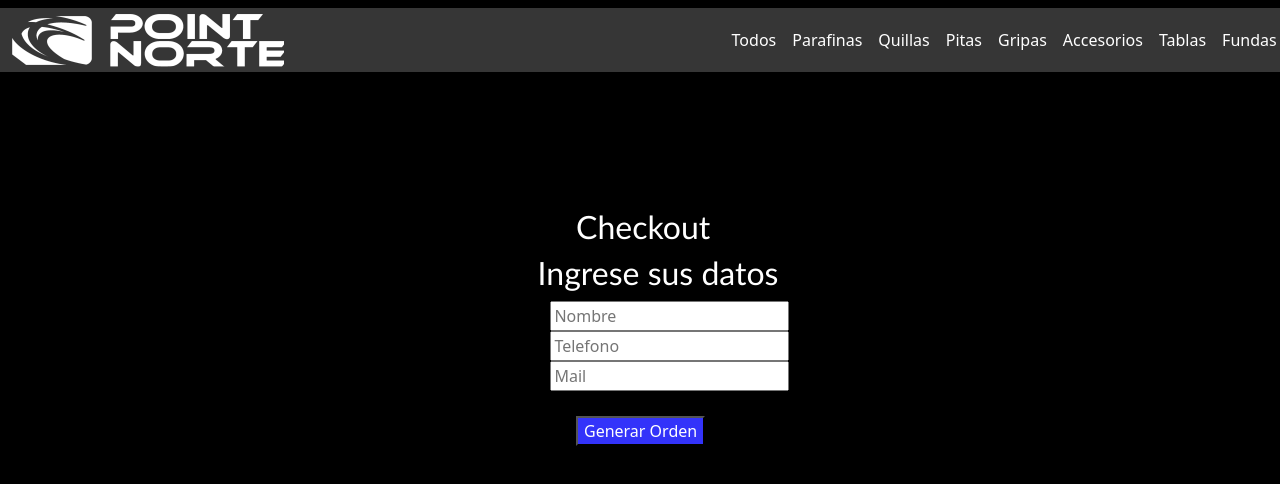
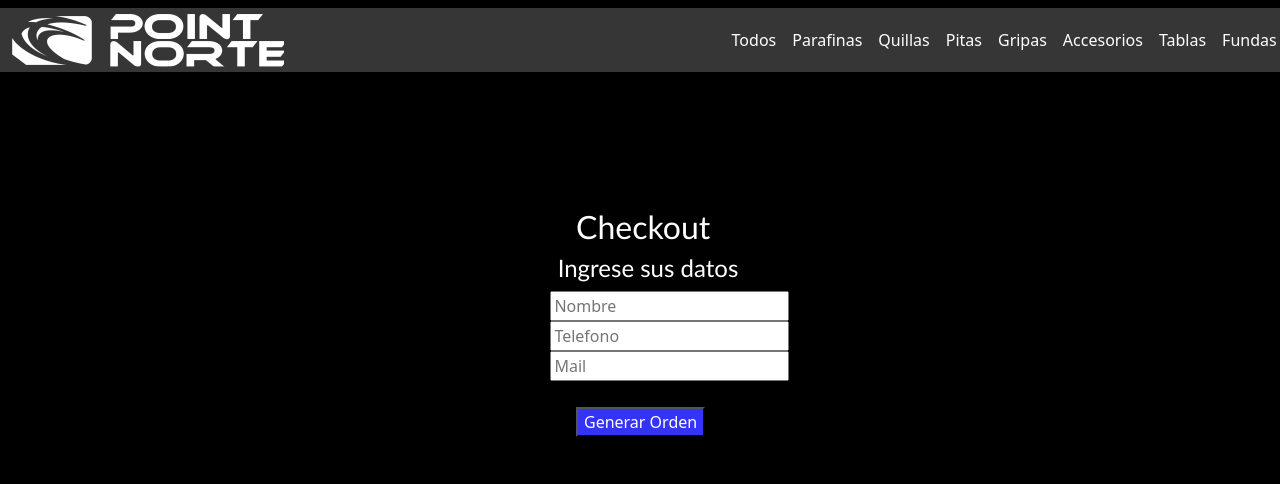
Before and after one commit to LuCtld/-React34860, a React (Create React App) app: page /checkout in a window 1280 px wide. Shown: the top 484 px of the page. Built offline with nearby package versions, Linux system fonts and the light colour scheme.

Commit message:
Clear cart

```diff
--- a/src/components/Checkout/Checkout.css
+++ b/src/components/Checkout/Checkout.css
@@ -16,12 +16,21 @@
 .titulo-checkout-dos{
     color: white !important;
     font-family: 'Gill Sans', 'Gill Sans MT', Calibri, 'Trebuchet MS', sans-serif;
-    font-size: xx-large;
-    margin-left: 42%;
+    font-size: x-large;
     margin-top: 0%;
+    margin-left: 1%;
 }
 
 .formulario{
     margin-left: 43%;
     margin-bottom: 2%;
 }
+
+.textoid{
+    color: white !important;
+    font-family: 'Gill Sans', 'Gill Sans MT', Calibri, 'Trebuchet MS', sans-serif;
+    font-size: large;
+    margin-left: 37%;
+    margin-top: 0%;
+    margin-bottom: 1%;
+}
--- a/src/components/Checkout/Checkout.js
+++ b/src/components/Checkout/Checkout.js
@@ -6,12 +6,12 @@ import "./Checkout.css"
 
 
 const Checkout = () => {
-
-    const {cart, total, clear} = useContext(CartContext)
-    const [name, setName] = useState("")
-    const [phone,setPhone] = useState("")
-    const [email, setEmail] = useState("")
-
+    const { cart, total, clear } = useContext(CartContext);
+    const [name, setName] = useState("");
+    const [phone, setPhone] = useState("");
+    const [email, setEmail] = useState("");
+    const [showForm, setShowForm] = useState(true);
+    const [orderId, setOrderId] = useState(null);
 
     const createOrder = async () => {
     const objOrder = {
@@ -19,42 +19,75 @@ const Checkout = () => {
         phone: phone,
         email: email,
         items: cart,
-        total
+        total,
+    };
+    const col = collection(db, "Orders");
+    const order = await addDoc(col, objOrder);
+    setOrderId(order.id);
+    setShowForm(false);
+    clear();
     }
-        const col = collection(db,"Orders")
-        const order = await addDoc(col,objOrder)
-        console.log("El ID es:",order.id)
-        clear()
-    }
+
+
+
+
+
+
+
+
+
+
+
+
+
 
 
 return (
     <div>
         <h2 className="titulo-checkout">Checkout</h2>
 
+
+        {showForm ? (
+        <form className="formulario">
+            <div>
             <div>
         <h2 className="titulo-checkout-dos">Ingrese sus datos</h2>
         </div>
-
-            <form className="formulario">
-            <div>
-                <input type="text" value={name} placeholder="Nombre"  onChange={(event)=> setName(event.target.value)}/>
+            <input
+                type="text"
+                value={name}
+                placeholder="Nombre"
+                onChange={(event) => setName(event.target.value)}
+            />
         </div>
 
         <div>
-                <input type="text" value={phone} placeholder="Telefono"  onChange={(event)=> setPhone(event.target.value)}/>
+            <input
+                type="text"
+                value={phone}
+                placeholder="Telefono"
+                onChange={(event) => setPhone(event.target.value)}
+            />
             </div>
 
             <div>
-                <input type="text" value={email} placeholder="Mail"  onChange={(event)=> setEmail(event.target.value)}/>
+            <input
+                type="text"
+                value={email}
+                placeholder="Mail"
+                onChange={(event) => setEmail(event.target.value)}
+            />
             </div>
+        </form>
+    ) : (
+        <div className="textoid">Su ID de compra es: {orderId}</div>
+    )}
 
-            </form>
-
-            <button className="boton-checkout"onClick={createOrder} >Generar Orden</button>
-
+        <button className="boton-checkout" onClick={createOrder}>
+        Generar Orden
+        </button>
     </div>
-    )
-}
+);
+};
 
 export default Checkout;
```
Lines whose indentation alone changed are shown as unchanged.
